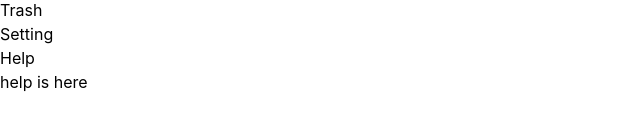
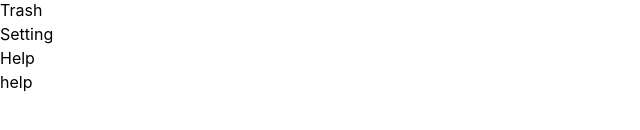
Before and after one commit to ainmalla01/Inotebook, a React (Create React App) app: page /help in a window 1280 px wide. Shown: the part 398-528 px from the top of the page, without its empty margins (0-640 px from the left). Built offline with nearby package versions, Linux system fonts and the light colour scheme.

Commit message:
header and help

```diff
--- a/src/components/Header.jsx
+++ b/src/components/Header.jsx
@@ -4,7 +4,7 @@ const Header = () => {
       {/* Logo */}
       <div className="flex items-center gap-2">
         <img
-          src="/images/logo.png" // if in public/images
+          src="/images/logo.png" // if in public imaages
           alt="Logo"
           className="h-10 w-10"
         />
--- a/src/pages/Help.jsx
+++ b/src/pages/Help.jsx
@@ -2,7 +2,7 @@ const Help =()=>{
     return(
         <>
         <h1>
-            help is here
+            help
             </h1></>
     )
 }
```
